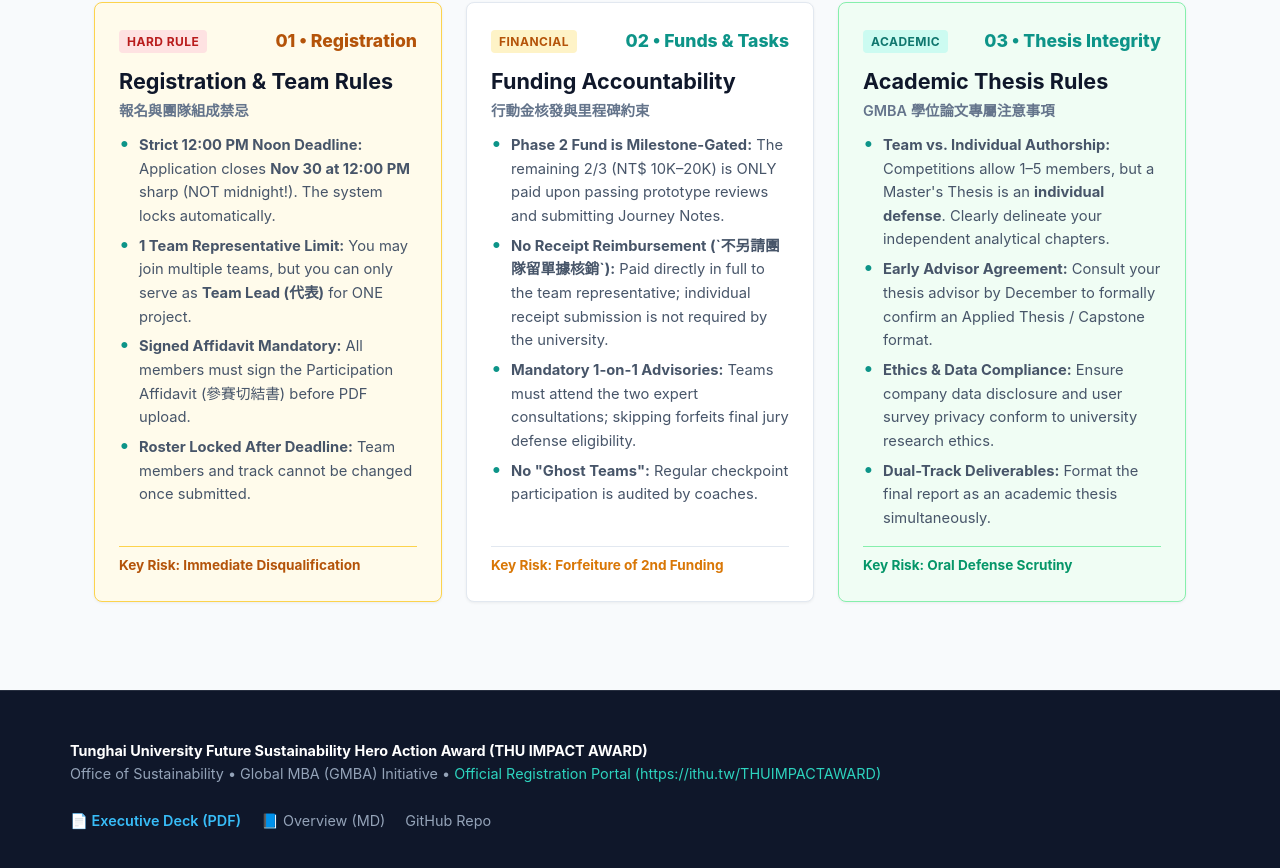
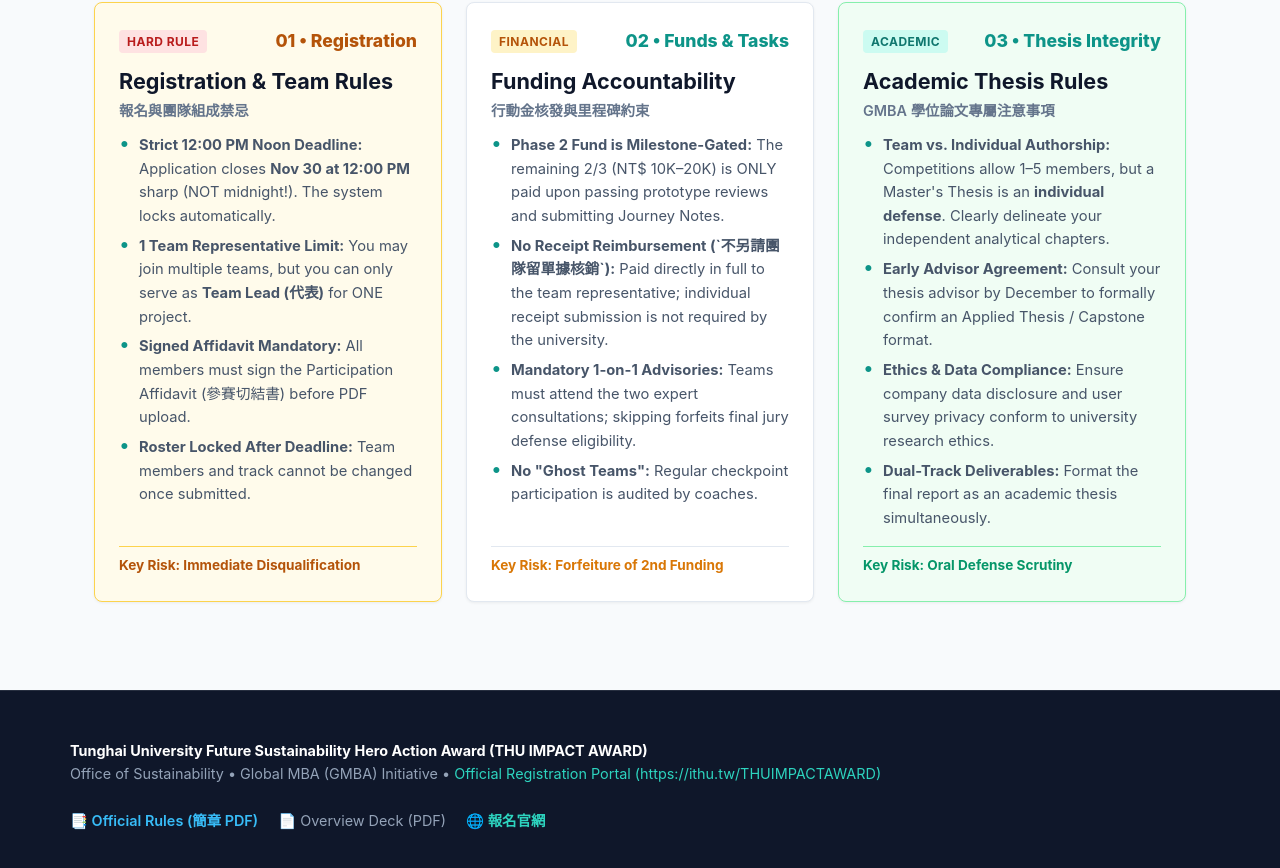
Before and after one commit to thugmba/thu_impact_award, a plain HTML site: page index.html in a window 1280 px wide. Shown: the part 6549-7417 px from the top of the page. Drawn offline with Linux system fonts and the light colour scheme.

Commit message:
refactor: Replace raw MD and GitHub links with official rules and portal links in footer

```diff
--- a/index.html
+++ b/index.html
@@ -1360,10 +1360,10 @@
         <strong style="color: #FFFFFF;">Tunghai University Future Sustainability Hero Action Award (THU IMPACT AWARD)</strong><br>
         Office of Sustainability • Global MBA (GMBA) Initiative • <a href="https://ithu.tw/THUIMPACTAWARD" target="_blank" style="color: #2DD4BF;">Official Registration Portal (https://ithu.tw/THUIMPACTAWARD)</a>
       </div>
-      <div style="display: flex; gap: 1.25rem; align-items: center;">
-        <a href="THU_IMPACT_AWARD_Overview_Deck.pdf" target="_blank" style="color: #38BDF8; font-weight: 600;">📄 Executive Deck (PDF)</a>
-        <a href="PROGRAM_OVERVIEW.md" style="color: #94A3B8;">📘 Overview (MD)</a>
-        <a href="https://github.com/thugmba/thu_impact_award" target="_blank" style="color: #94A3B8;">GitHub Repo</a>
+      <div style="display: flex; gap: 1.25rem; align-items: center; flex-wrap: wrap;">
+        <a href="official_rules.pdf" target="_blank" style="color: #38BDF8; font-weight: 600;">📑 Official Rules (簡章 PDF)</a>
+        <a href="THU_IMPACT_AWARD_Overview_Deck.pdf" target="_blank" style="color: #94A3B8;">📄 Overview Deck (PDF)</a>
+        <a href="https://ithu.tw/THUIMPACTAWARD" target="_blank" style="color: #2DD4BF; font-weight: 600;">🌐 報名官網</a>
       </div>
     </div>
   </footer>
```
